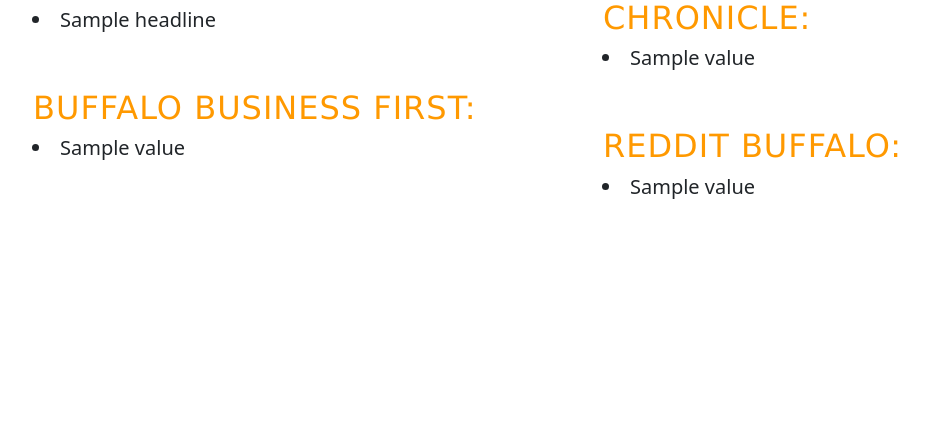
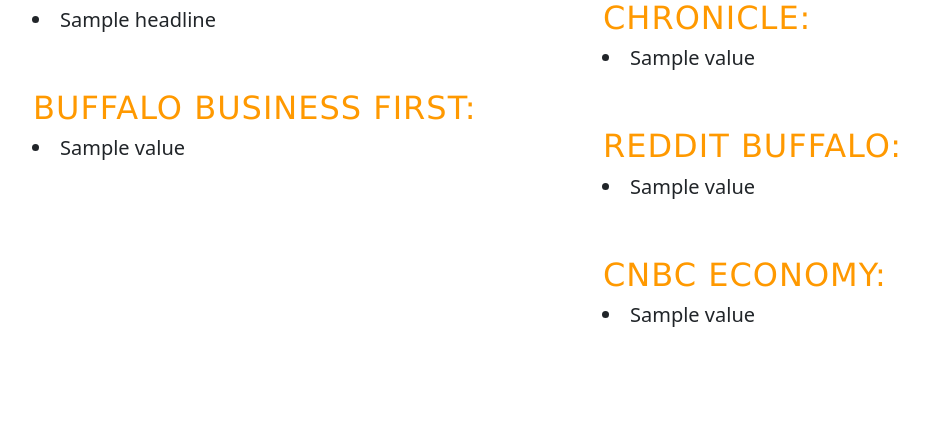
Before and after one commit to Blake-/wny-news, a Django app: template news/templates/index.html in a window 1280 px wide. Shown: the part 761-1192 px from the top of the page, without its empty margins (74-1003 px from the left). Before the commit the page ends 960 px from the top, so only its background shows below. Run offline with Django 3.2, Linux system fonts and the light colour scheme; the template is opened without the code that fills it: most values are stand-ins (such as "Sample title", 1, 10 or a date in 2020); parts of the project's set-up code (start-up, migrations or seed data) failed here and were passed over.

Commit message:
add cnbc for economics

```diff
--- a/news/templates/index.html
+++ b/news/templates/index.html
@@ -118,7 +118,8 @@
     <!-- Buffalo Business First -->
 
 
-      <!---------- Right Column ---------->
+      <!---------- Left Column Ends Here ---------->
+
     </div>
     <div class="col-6">
 
@@ -212,6 +213,24 @@
     <!-- Reddit Buffalo -->
 
 
+    <!-- CNBC -->
+    <div class="container d-block pt-5">
+      <h2> CNBC Economy: </h2>
+        {% if cnbc_news %}
+            {% for value in cnbc_news %}
+                <div class="d-flex">
+                 <h5 class="card-title">
+                  <li><a href="{{ value.url }}" target="_blank" class="text-decoration-none text-dark">{{ value.title }}</a>
+                 </h5>
+                </div>
+            {% endfor %}
+        {% else %}
+            <p class="lead">CNBC Barfed! Something broke!</p>
+        {% endif %}
+    </div>
+    <!-- Reddit Buffalo -->
+
+
     </div>
     </div>
   </div>
```
Also changed, not shown: news/views.py (+32 -5 lines).
